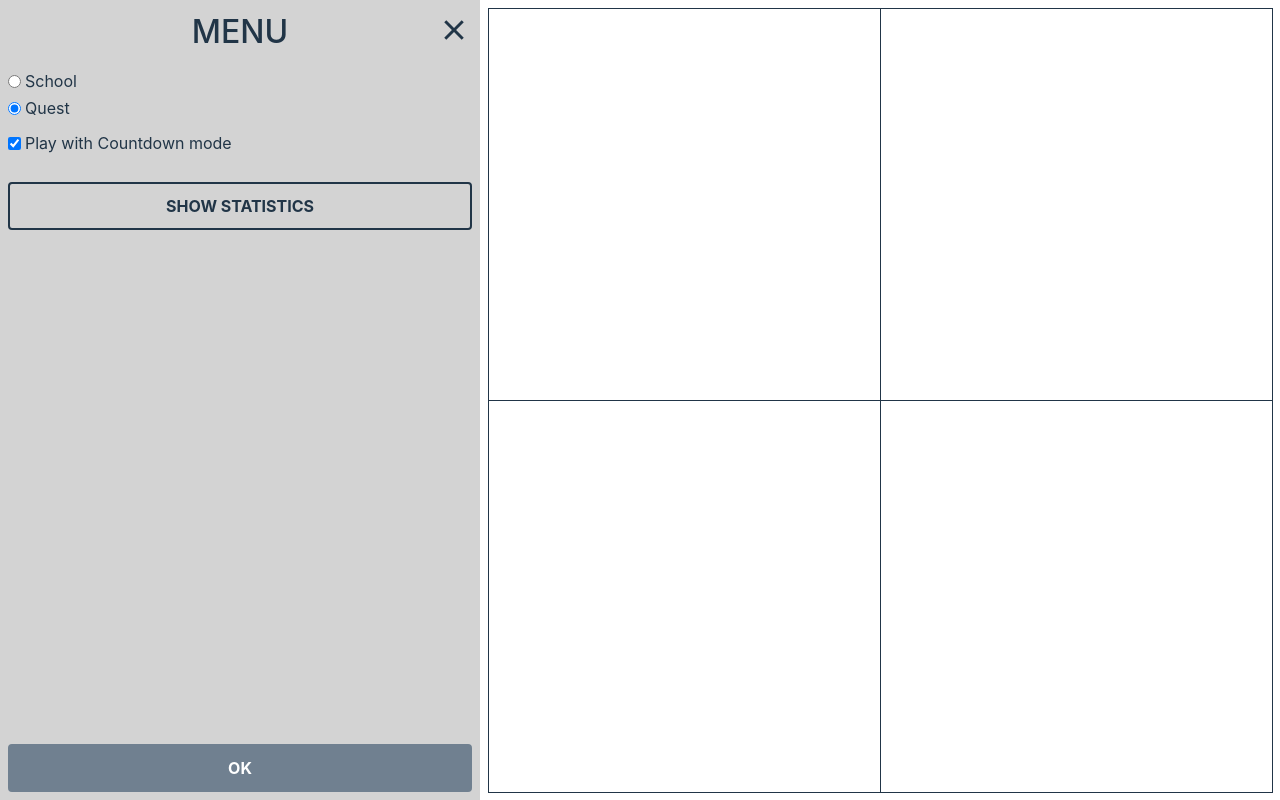
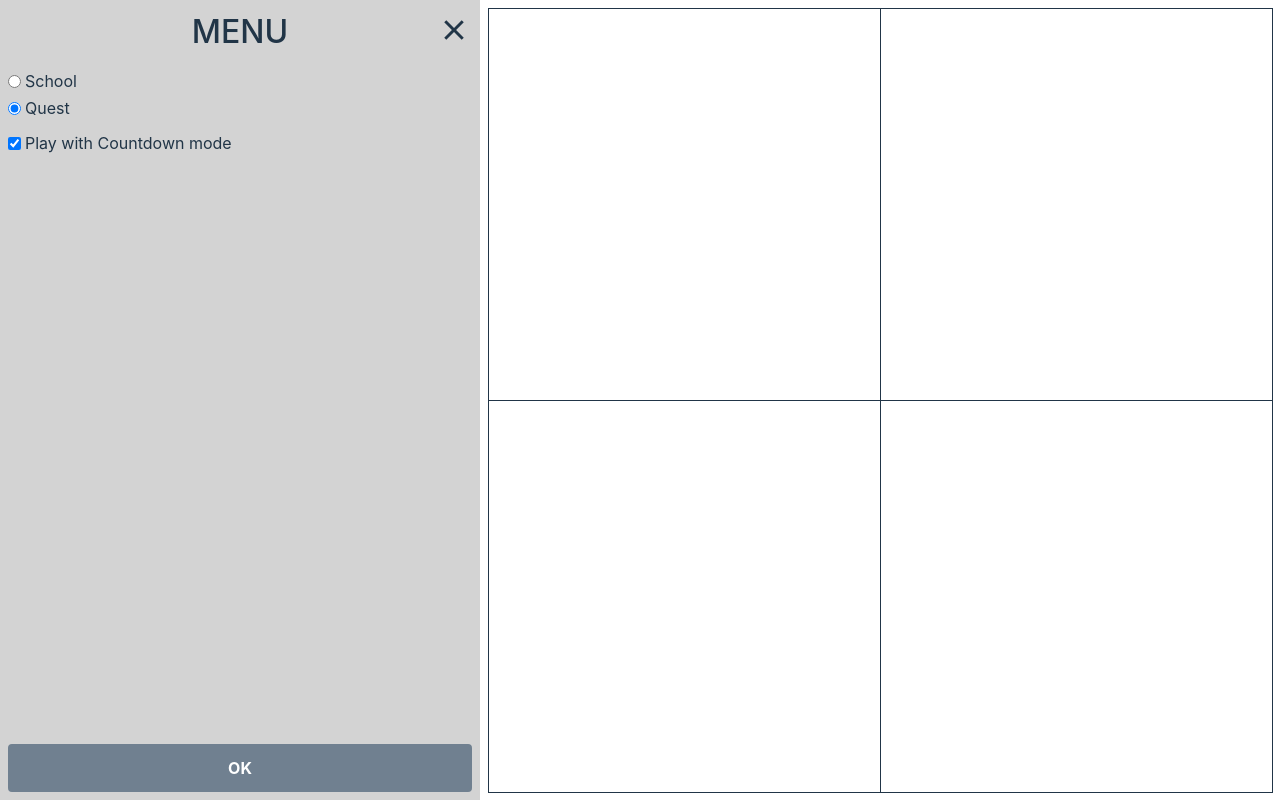
Before and after one commit to RoHell/Figures, a Vue app: page / in a window 1280 px wide. Both pictures are taken after a click on the button 454 px from the left and 32 px from the top of the page. Built offline with nearby package versions, Linux system fonts and the light colour scheme.

Commit message:
Reset on grid pieces change

```diff
--- a/src/App.vue
+++ b/src/App.vue
@@ -252,6 +252,7 @@ const handleMouseUp = () => selectedPiece.value && clearMarkedFields()
 
 const setGrid = async(count: GridSizeEnum) => {
   if (count === gridSize.value) { return }
+  await handleStop()
   await setGridSize(count)
   if (isQuestMode.value) {
     if (count < quest.value.grid) {
@@ -272,6 +273,7 @@ const setGrid = async(count: GridSizeEnum) => {
 }
 
 const setPieces = async(count: number) => {
+  await handleStop()
   if (isQuestMode.value) {
       const { pieces } = await activeStorageQuest()
     if (isActiveQuest.value && count === pieces) {
--- a/src/components/Menu.vue
+++ b/src/components/Menu.vue
@@ -83,14 +83,13 @@ const handleSubmit = () => {
           >
           <label for="menu-timing" v-text="'Play with Countdown mode'" />
         </div>
-        <!-- <span v-if="isQuestMode && (model.countdown !== isCountdownMode)"><em>(toggling countdown mode will reset your current game. Are you sure?)</em></span> -->
       </div>
 
-      <BaseButton
+      <!-- <BaseButton
         label="show statistics"
         type="button"
         @click="showStatistics = true"
-      />
+      /> -->
     </div>
 
     <BaseButton
```
